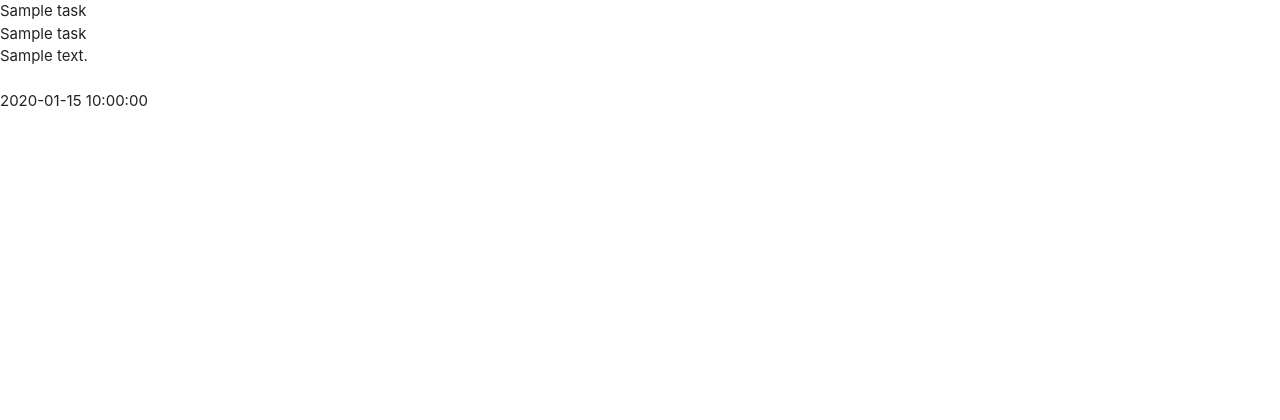
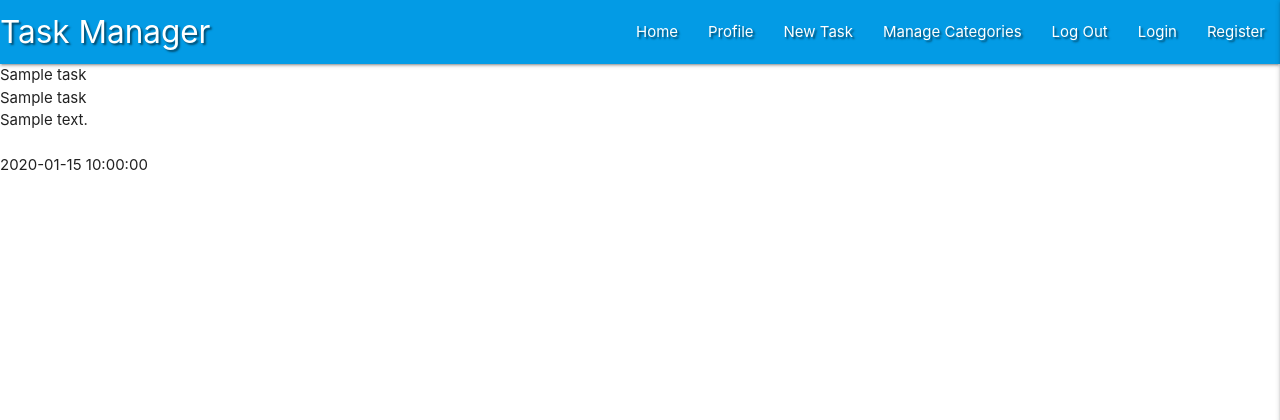
Before and after one commit to Mattjones444/taskManagerMdb, a Flask app: page / in a window 1280 px wide. Shown: the top 420 px of the page. Run offline with Flask 3, Linux system fonts and the light colour scheme; a database or web service that is not in the repository returns one stand-in record (values such as "Sample title"); some libraries are stand-ins or nearby versions.

Commit message:
Add Materialize nav and side nav bar

```diff
--- a/static/css/style.css
+++ b/static/css/style.css
@@ -0,0 +1,4 @@
+.text-shadow{
+    text-shadow: 2px 2px 2px rgba(0, 0, 0, 0.5);
+
+}
--- a/static/js/script.js
+++ b/static/js/script.js
@@ -0,0 +1,3 @@
+$(document).ready(function(){
+    $('.sidenav').sidenav({ edge: "right"});
+  });
--- a/templates/base.html
+++ b/templates/base.html
@@ -14,6 +14,37 @@
 </head>
 <body>
 
+        <header>
+            <!-- top nav bar-->
+            <nav class="nav-extended text-shadow light-blue darken-1">
+                <div class="nav-wrapper">
+                <a href="{{ url_for('get_tasks') }}" class="brand-logo">Task Manager</a>
+                <a href="#" data-target="mobile-demo" class="sidenav-trigger right"><i class="fas fa-bars"></i></a>
+                <ul class="right hide-on-med-and-down">
+                    <li><a href="{{ url_for('get_tasks') }}">Home</a></li>
+                    <li><a href="#">Profile</a></li>
+                    <li><a href="#">New Task</a></li>
+                    <li><a href="#">Manage Categories</a></li>
+                    <li><a href="#">Log Out</a></li>
+                    <li><a href="#">Login</a></li>
+                    <li><a href="#">Register</a></li>
+
+                </ul>
+                </div>
+            </nav>
+            <!-- mobile nav bar-->
+            <ul class="sidenav" id="mobile-demo">
+                <li><h4 class="center-align light-blue-text text-darken-4">Task Manager</h4></li>
+                <li><a href="{{ url_for('get_tasks') }}">Home</a></li>
+                <li><a href="#">Profile</a></li>
+                <li><a href="#">New Task</a></li>
+                <li><a href="#">Manage Categories</a></li>
+                <li><a href="#">Log Out</a></li>
+                <li><a href="#">Login</a></li>
+                <li><a href="#">Register</a></li>
+            </ul>
+        </header>
+
     {% block content %}
     {% endblock %}
     <script src="https://code.jquery.com/jquery-3.7.1.min.js" integrity="sha256-/JqT3SQfawRcv/BIHPThkBvs0OEvtFFmqPF/lYI/Cxo=" crossorigin="anonymous"></script>
```
